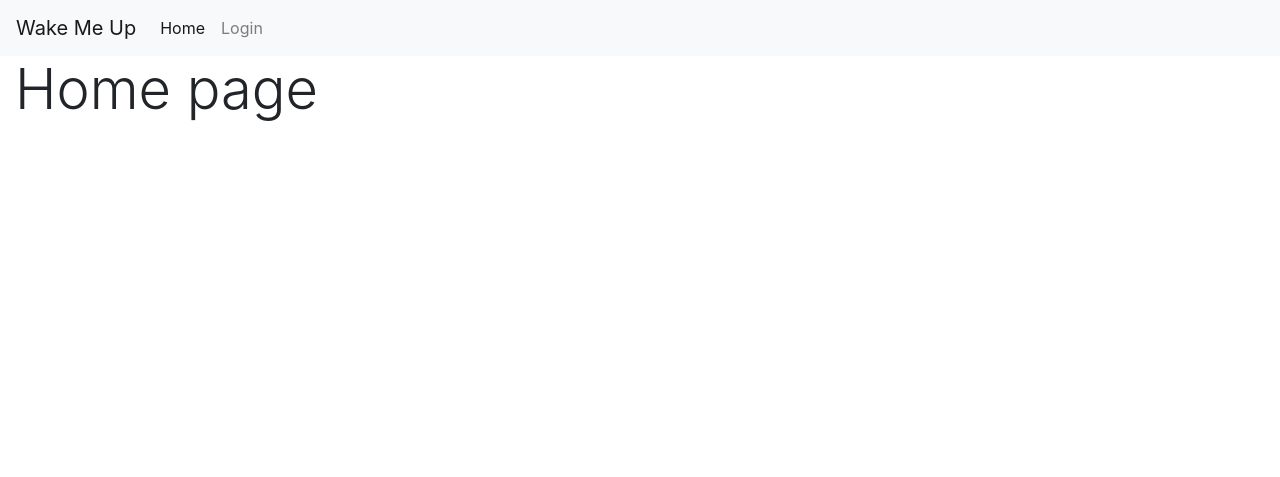
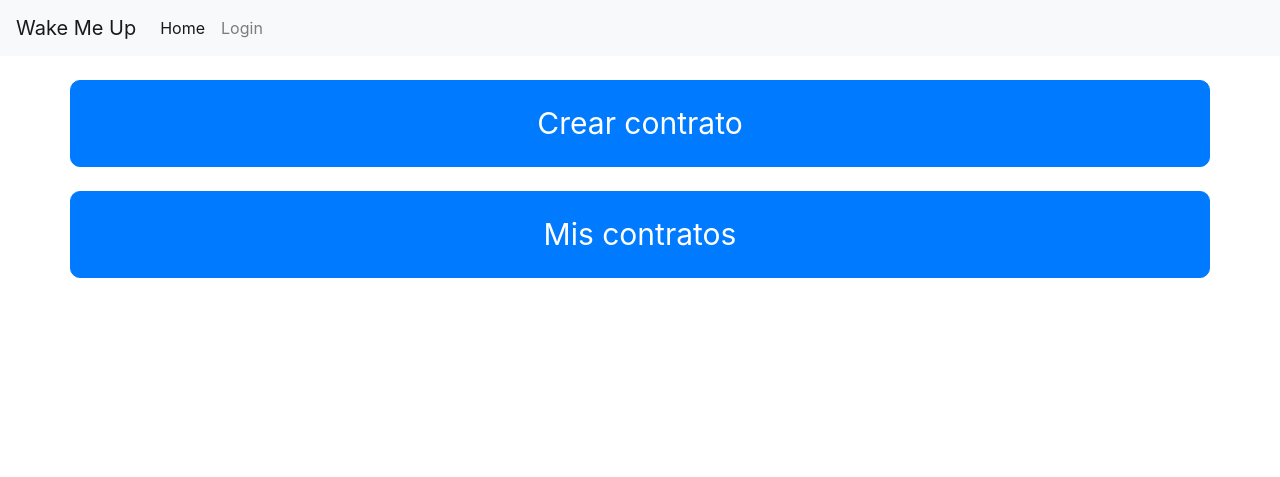
Before and after one commit to buffgecko12/dcp, a Django app: page /wakemeup/ in a window 1280 px wide. Shown: the top 477 px of the page. Run offline with Django 3.2, Linux system fonts and the light colour scheme; some libraries are stand-ins or nearby versions.

Commit message:
DCP #10
Added home page buttons.

```diff
--- /dev/null
+++ b/static/css/buttons.css
@@ -0,0 +1,5 @@
+.btn-huge {
+	padding: 20px 20px;
+	font-size: 30px;
+	border-radius: 10px;
+}
--- a/wakemeup/templates/wakemeup/index.html
+++ b/wakemeup/templates/wakemeup/index.html
@@ -1,9 +1,22 @@
 {% extends "base.html" %}
 {% load staticfiles %}
+
+{% block import %}
+    <link href="{% static 'css/buttons.css' %}" rel="stylesheet">
+{% endblock %}
 
 <!-- Set page title -->
 {% block title %}Wake Me Up - Homepage{% endblock %}
 
 {% block content %}
-    <div class="display-4">Home page</div>
+	<div class="container">
+		<br>
+	    <div class="row">
+    		<a href="#" class="btn btn-primary btn-lg btn-huge btn-block">Crear contrato</a>
+	    </div>
+	    <br>
+	    <div class="row">
+    		<a href="#" class="btn btn-primary btn-lg btn-huge btn-block">Mis contratos</a>
+	    </div>
+    </div>
 {% endblock %}
```
